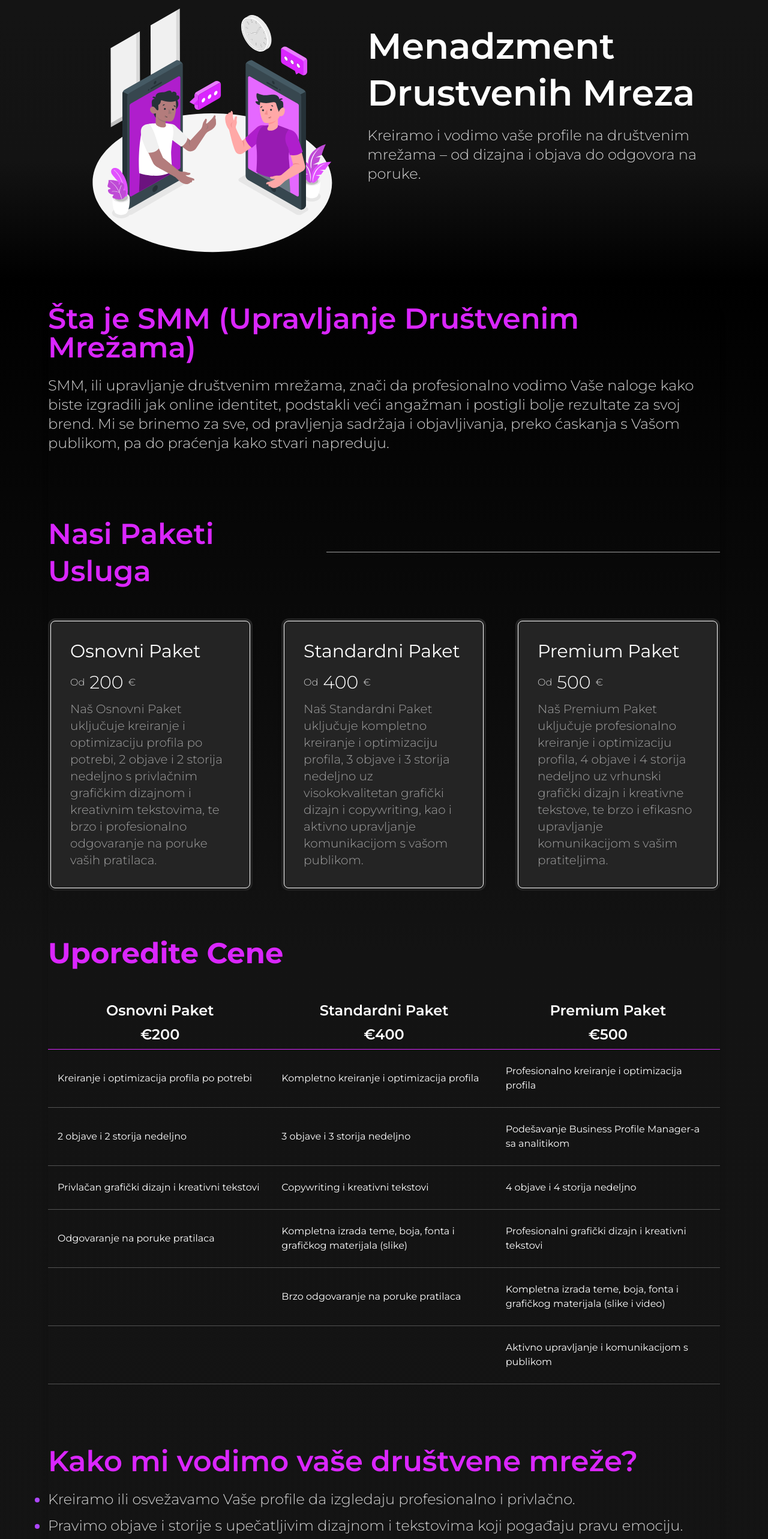
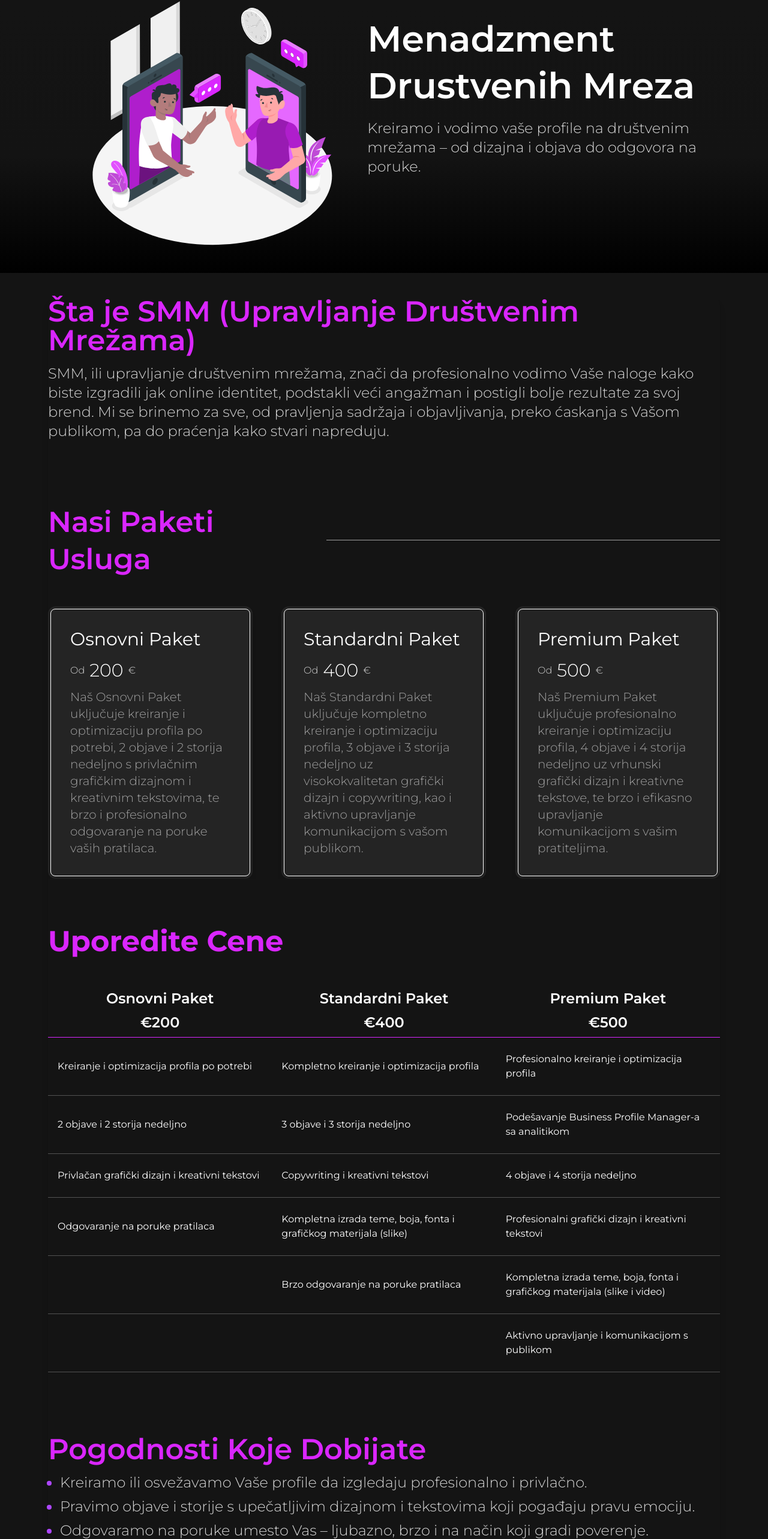
Before and after one commit to MajorskiMajda/BlackBoxEng, a Next.js app: page /smm in a window 1280 px wide. Shown: the part 173-2739 px from the top of the page at 60% size. Built offline with nearby package versions, Linux system fonts and the light colour scheme.

Commit message:
ale prom

```diff
--- a/src/app/home/components/Main.tsx
+++ b/src/app/home/components/Main.tsx
@@ -25,7 +25,7 @@ export default function MainPage(props: {
 
     return (
         <div
-            className={`flex z-2 ${props.className2 || ''} ${props.gap || ''} flex-col md:flex-row items-center justify-evenly pl-8 pr-8 pb-8 pt-3 lg:pl-16 lg:pr-16`}
+            className={`flex z-2 ${props.className2 || ''} ${props.gap || ''} flex-col md:flex-row items-center box-border justify-evenly px-8 pr-8 pb-8 lg:pl-16 lg:pr-16`}
         >
             {/* Text Section */}
             <div className="flex flex-col items-center justify-center min-h-fit w-full md:w-6/12">
--- a/src/app/home/components/info.tsx
+++ b/src/app/home/components/info.tsx
@@ -1,18 +1,13 @@
 import React from "react";
-import Prices from './Features'
-import Compare from '../components/Compare'
-
-interface Info {
-  cardContents: { title: string; content: string; price: number }[];  // Expect cardContents as a prop
-}
+import Prices from './Features';
+import Compare from '../components/Compare';
 
 interface InfoProps {
-  // For the section titles and descriptions
   howWeDoTitle: string;
   howWeDoDescription: string;
   whatWeDoTitle: string;
   whatWeDoDescription: string;
-  keyContent: { title: string; content: string;}[]
+  keyContent: { title: string; content: string; }[];
   cardContents: { title: string; content: string; price: string }[];
   whatWeDoList: string[];
 }
@@ -27,11 +22,13 @@ const Info: React.FC<InfoProps> = ({
   whatWeDoList,
 }) => {
   return (
-    <section className="lg:pb-20 test2 pt-10 px-6 md:px-8 lg:px-20 text-white">
-      <div className="max-w-7xl mx-auto pb-8 shadow-lg rounded-2xl ">
+    <section className="lg:pb-20 pt-10 px-4 md:px-6 lg:px-20 text-white">
+      <div className="max-w-7xl mx-auto pb-8 shadow-lg rounded-2xl">
         {/* Section Title and Description */}
-        <div className="lg:text-5xl  text-[#da26ff] text-3xl font-semibold mb-6">{howWeDoTitle}</div>
-        <p className="text-2xl font-light text-neutral-300 lg:mb-6">
+        <div className="text-2xl md:text-3xl lg:text-5xl text-[#da26ff] font-semibold mb-4">
+          {howWeDoTitle}
+        </div>
+        <p className="text-lg md:text-xl lg:text-2xl font-light text-neutral-300 mb-6">
           {howWeDoDescription}
         </p>
 
@@ -40,11 +37,13 @@ const Info: React.FC<InfoProps> = ({
           sectionType="prices"
           cardContents={cardContents}
         />
-        <Compare heading={'Uporedite Cene'} services={cardContents}/>
+        <Compare heading={'Uporedite Cene'} services={cardContents} />
 
         {/* What We Do Section */}
-        <h2 className="lg:text-5xl text-3xl font-semibold lg:mb-6 lg:p-0 md:pb-0 pt-8  text-[#da26ff] ">{whatWeDoTitle}</h2>
-        <ul className="list-disc font-light text-neutral-300 pl-5 lg:text-2xl text-xl marker:text-purple-500 lg:pb-20 lg:p-0 p-8 space-y-3">
+        <h2 className="text-2xl md:text-3xl lg:text-5xl font-semibold mb-4 text-[#da26ff]">
+          Pogodnosti Koje Dobijate
+        </h2>
+        <ul className="list-disc font-light text-neutral-300 pl-5 text-lg md:text-xl lg:text-2xl marker:text-purple-500 space-y-2">
           {whatWeDoList.map((item, index) => (
             <li key={index}>{item}</li>
           ))}
@@ -52,22 +51,24 @@ const Info: React.FC<InfoProps> = ({
       </div>
 
       {/* What We Do Additional Info */}
-      <div className="max-w-7xl mx-auto text-left">
-        <h2 className="lg:text-5xl text-3xl  text-[#da26ff] font-semibold mb-6">What We Do</h2>
-        <p className="lg:text-2xl text-xl text-neutral-400 mb-12">
+      <div className="max-w-7xl mx-auto text-left mt-8">
+        <h2 className="text-2xl md:text-3xl lg:text-5xl text-[#da26ff] font-semibold mb-4">
+          {whatWeDoTitle}
+        </h2>
+        <p className="text-lg md:text-xl lg:text-2xl text-neutral-400 mb-8">
           {whatWeDoDescription}
         </p>
       </div>
 
       {/* Service Cards - Render dynamically based on the cardContents prop */}
-      <div className="max-w-7xl mx-auto grid grid-cols-1 md:grid-cols-2 lg:grid-cols-3 gap-8">
+      <div className="max-w-7xl mx-auto grid grid-cols-1 sm:grid-cols-2 lg:grid-cols-3 gap-4 md:gap-6 lg:gap-8">
         {keyContent.map((card, index) => (
           <div
             key={index}
-            className="bgg rounded-2xl shadow-xl p-8 transform transition-all duration-300 hover:scale-105 hover:shadow-2xl"
+            className="bgg rounded-2xl shadow-xl p-6 transform transition-all duration-300 hover:scale-105 hover:shadow-2xl"
           >
-            <h3 className="text-2xl font-semibold mb-4">{card.title}</h3>
-            <p className="text-lg font-light mb-6">{card.content}</p>
+            <h3 className="text-xl md:text-2xl font-semibold mb-3">{card.title}</h3>
+            <p className="text-base md:text-lg font-light">{card.content}</p>
           </div>
         ))}
       </div>
```
